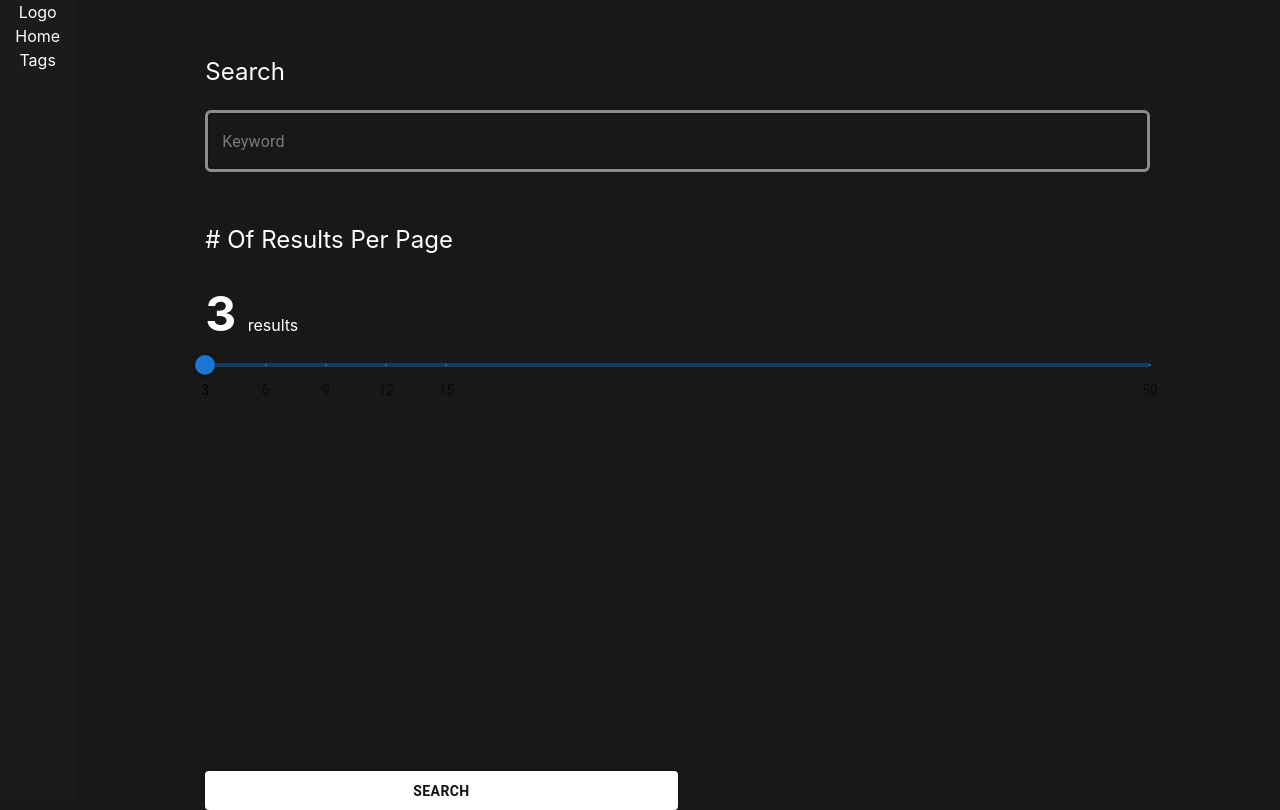
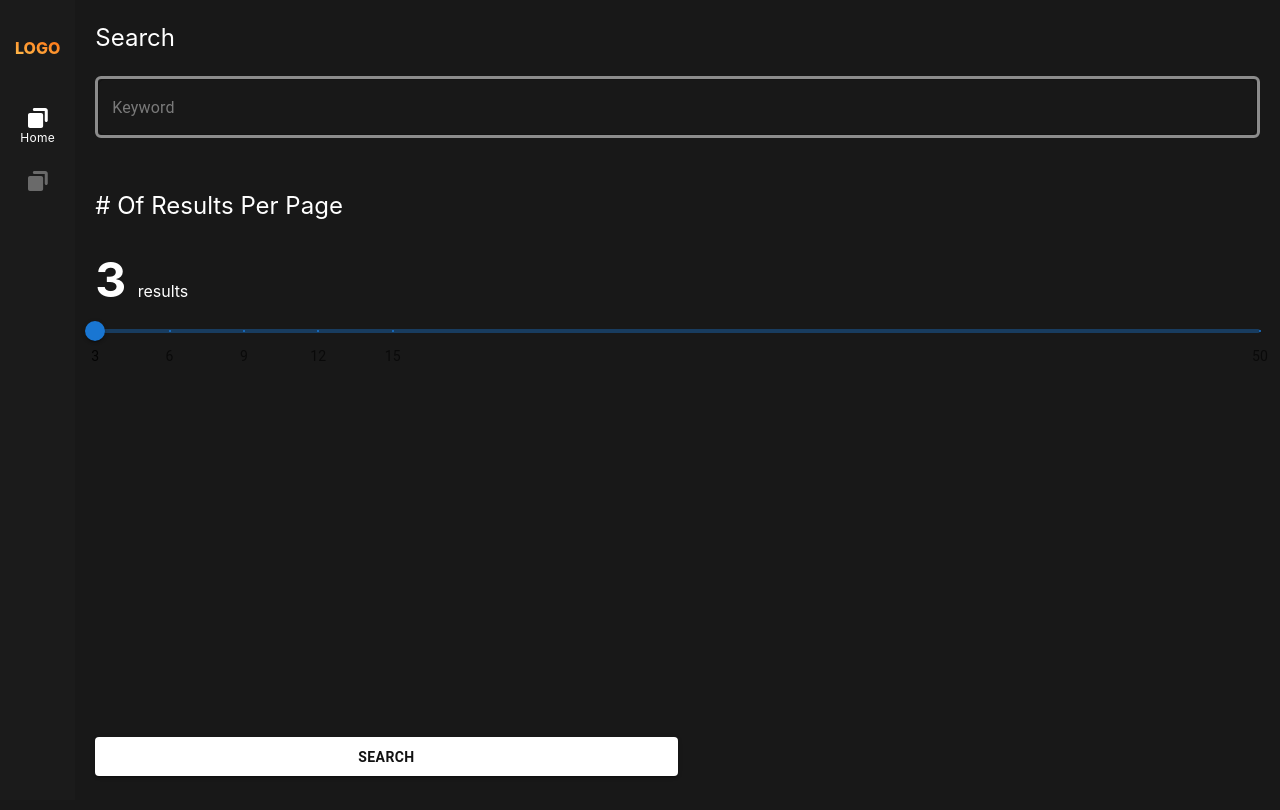
Before and after one commit to dickisujadi/aha, a React (Create React App) app: page / in a window 1280 px wide. Built offline with nearby package versions, Linux system fonts and the light colour scheme; no server answers.

Commit message:
sidebar and home on xs

```diff
--- a/src/App.tsx
+++ b/src/App.tsx
@@ -3,16 +3,18 @@ import { BrowserRouter as Router, Routes, Route } from 'react-router-dom';
 import './App.css';
 import { Sidebar } from './components/Sidebar';
 import { Home } from './pages/Home';
+import { Search } from './pages/Search';
 import { Tags } from './pages/Tags';
 
 function App() {
   return (
-    <div className="App flex xs:flex-col">
+    <div className="App flex xs:flex-col w-screen">
       <Router>
         <Sidebar />
         <Routes>
           <Route path='/' element={<Home />} />
           <Route path='/tags' element={<Tags />} />
+          <Route path='/search' element={<Search />} />
         </Routes>
       </Router>
     </div>
--- a/src/components/Profiles.tsx
+++ b/src/components/Profiles.tsx
@@ -64,7 +64,7 @@ interface StyledTabProps {
 
 export function Profiles({ users, tabIndex, onChange } : ProfilesProps) {
     return (
-        <div className={`mt-4 w-full bg-[${COLORS.bg_grey}]`}>
+        <div className={`mt-4 w-full h-full bg-[${COLORS.bg_grey}]`}>
             <StyledTabs
                 value={tabIndex}
                 onChange={onChange}
--- a/src/components/Sidebar.tsx
+++ b/src/components/Sidebar.tsx
@@ -1,17 +1,31 @@
 import { Link, useLocation } from "react-router-dom";
+import GetLogo from "../utilities/GetLogo";
 
 export function Sidebar() {
     const currentLocation = useLocation();
+    const { pathname } = currentLocation;
+
+    const logoSwitchHandler = (_pathname : string, label : string) => {
+        const isActive : boolean = _pathname === pathname ? true : false;
+        return (<div className="my-3">
+                {GetLogo({isActive, label})}
+            </div>)
+    }
+
     return (
         <div className="h-screen w-20 bg-[#1B1B1B] border-r-white flex flex-col xs:h-[4.38rem] xs:w-screen xs:bg-[#181818]">
-            <div>
+            <div className="my-9 font-extrabold text-transparent bg-clip-text bg-gradient-to-tr from-[#FFD25F] to-[#FF5C01] -backdrop-hue-rotate-180 uppercase text-center xs:text-left xs:mx-5">
                 Logo
             </div>
             <div className="xs:hidden block">
-                <Link to='/'>Home</Link>
+                <Link to='/'>
+                    {logoSwitchHandler('/', 'home')}
+                </Link>
             </div>
             <div className="xs:hidden block">
-                <Link to='/tags'>Tags</Link>
+                <Link to='/tags'>
+                    {logoSwitchHandler('/tags', 'tags')}
+                </Link>
             </div>
         </div>
     )
--- a/src/pages/Home.tsx
+++ b/src/pages/Home.tsx
@@ -59,9 +59,9 @@ export function Home() {
     }, [keywords])
 
     return (
-        <div className="flex flex-row w-full h-fit">
+        <div className="flex flex-row h-fit w-screen">
 
-            <div className="mx-[8.125rem] mt-[2.125rem] w-full 2xl:w-8/12">
+            <div className="mx-5  md:mx-[8.125rem] md:mt-[2.125rem] w-full 2xl:w-8/12">
                 <p className="text-2xl text-left capitalize leading-9 my-[1.25rem]">search</p>
 
                 <div>
@@ -80,7 +80,7 @@ export function Home() {
                     </div>
                 </div>
 
-                <div className="w-6/12">
+                <div className="w-6/12 xs:w-full">
                     <PrimaryButton content="search" onButtonClick={searchHandler}/>
                 </div>
 
@@ -88,7 +88,7 @@ export function Home() {
 
 
 
-            <div className="invisible w-0 2xl:visible 2xl:w-4/12 2xl:block">
+            <div className="invisible w-0 2xl:visible 2xl:w-4/12 2xl:block 2xl:h-screen 2xl:max-h-full 2xl:min-h-full">
                 <Profiles users={users} tabIndex={activeTabIndex} onChange={tabChangeHandler} />
             </div>
 
--- /dev/null
+++ b/src/utilities/GetLogo.tsx
@@ -0,0 +1,26 @@
+import Active from "./../assets/active.svg";
+import Inactive from "./../assets/inactive.svg";
+
+interface GetLogoProps {
+    isActive : boolean,
+    label : string
+}
+
+export default function GetLogo({isActive, label}: GetLogoProps) {
+    switch (isActive) {
+        case true:
+            return (<>
+                    <img src={Active} alt="active" className="mx-auto"/>
+                    <p className="capitalize font-normal text-xs leading-[150%] tracking-wide">{label}</p>
+                </>
+                )
+            break;
+        case false:
+            return (<>
+                <img src={Inactive} alt="active" className="mx-auto"/>
+            </>
+            )
+        default:
+            break;
+    }
+}
```
Also changed, not shown: src/assets/active.svg (added), src/assets/inactive.svg (added).
